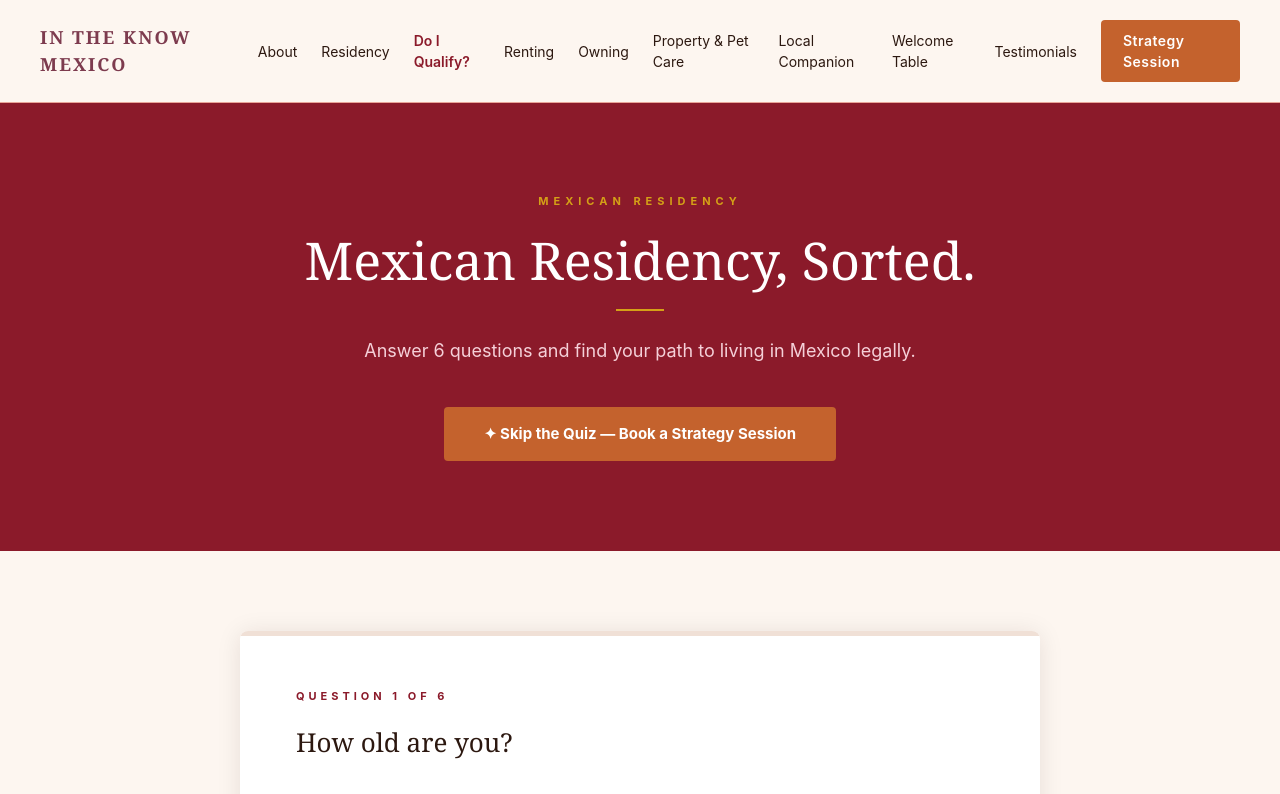
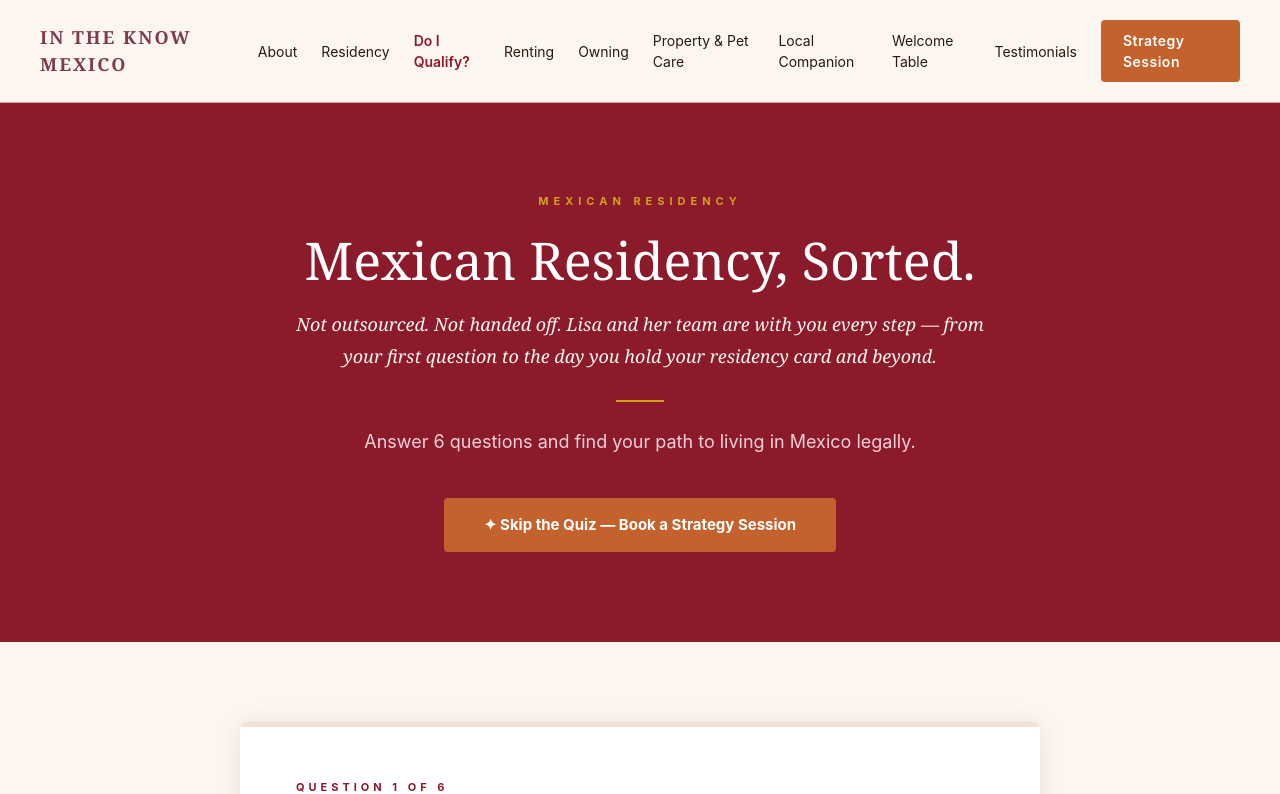
Before and after one commit to IntheknowMX/intheknowmx.com, a Next.js app: page /residency in a window 1280 px wide. Shown: the top 794 px of the page. Built offline with nearby package versions, Linux system fonts and the light colour scheme.

Commit message:
Residency hero: add italic subline beneath headline
Co-Authored-By: Claude Sonnet 4.6 <noreply@anthropic.com>

```diff
--- a/app/residency/page.tsx
+++ b/app/residency/page.tsx
@@ -54,6 +54,9 @@ export default function ResidencyPage() {
         <h1 style={{ fontSize: '52px', fontWeight: 'normal', color: 'white', fontFamily: "var(--font-playfair, 'Playfair Display', Georgia, serif)", marginBottom: '20px', lineHeight: '1.15' }}>
           Mexican Residency, Sorted.
         </h1>
+        <p style={{ fontSize: '18px', fontStyle: 'italic', color: '#FDF6F0', maxWidth: '700px', margin: '0 auto 28px', lineHeight: '1.75', fontFamily: "var(--font-playfair, 'Playfair Display', Georgia, serif)" }}>
+          Not outsourced. Not handed off. Lisa and her team are with you every step — from your first question to the day you hold your residency card and beyond.
+        </p>
         <div style={{ width: '48px', height: '2px', backgroundColor: '#D4A017', margin: '0 auto 24px' }} />
         <p style={{ fontSize: '18px', color: '#F5D0D8', maxWidth: '560px', margin: '0 auto 40px', lineHeight: '1.75' }}>
           Answer 6 questions and find your path to living in Mexico legally.
```
